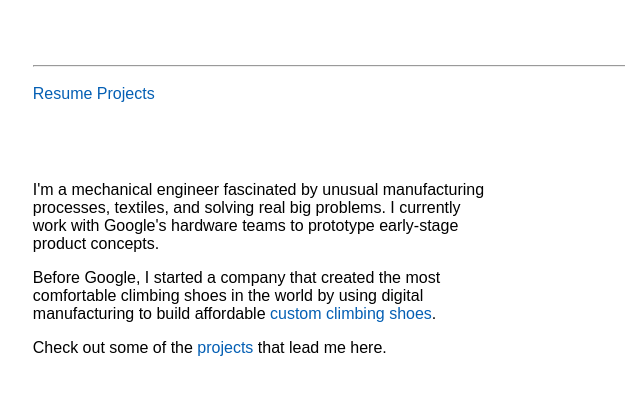
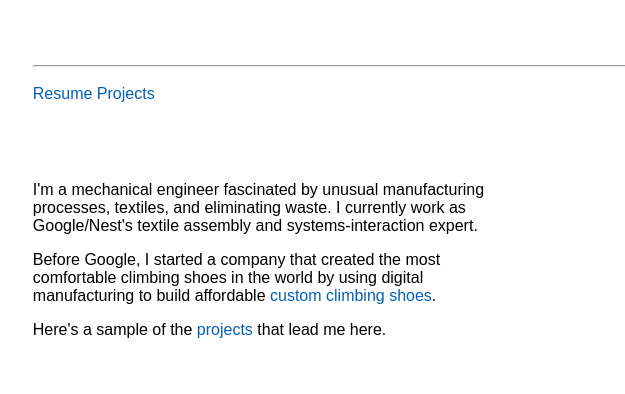
Before and after one commit to lcshu/lcshu.github.com, a plain HTML site: page index.html in a window 1280 px wide. Shown: the full height of the page, 228-853 px from the left. Drawn offline with Linux system fonts and the light colour scheme.

Commit message:
changed job description

```diff
--- a/index.html
+++ b/index.html
@@ -22,28 +22,17 @@
 <div id = "body">
 	<div style="top:15px; left:0px; position: absolute; z-index: 2; visibility: show; width: 465px;">
       <p>I'm a mechanical engineer fascinated by unusual manufacturing processes, textiles,
-	  and solving real big problems. I currently work with Google's hardware teams to prototype early-stage product concepts.</p>
+	  and eliminating waste. I currently work as Google/Nest's textile assembly and systems-interaction expert.</p>
 	  <p>Before Google, I started a company that created the most comfortable climbing shoes in the world by using
 	  digital manufacturing to build affordable <a href="http://www.sftclimbing.com" title="SFT Climbing">
 	  custom climbing shoes</a>.</p>
-	  <p>Check out some of the <a href="projects.html" title="Projects">projects</a> that lead me here.</p>
+	  <p>Here's a sample of the <a href="projects.html" title="Projects">projects</a> that lead me here.</p>
 	</div>
 
     <div style="top:0px; left:600px; position:absolute; z-index:1; visibility:show;">
     <p><img src="custom_shoe_portrait.jpg" width="200"/></p>
     </div>
 
-    <!-- <div id = "current_proj">
-	<h2>Current project:</h2>
-	<p>I work at SFT Climbing, developing the most comfortable climbing shoes in the world. </p>
-	<p>I'm documenting the development process on the <a href="http://www.sftclimbing.com/blogs/news" title="SFT Climbing">SFT blog</a>.</p>
-	</div> -->
-
-<!--<div id = "current_thumb">
-	<p><a href="http://www.sftclimbing.com/" title="SFT Climbing"><img src="mk2.jpg" width="175"/></a></p>
-</div> -->
-
-
 </div>
 </div>
 </body>
```
